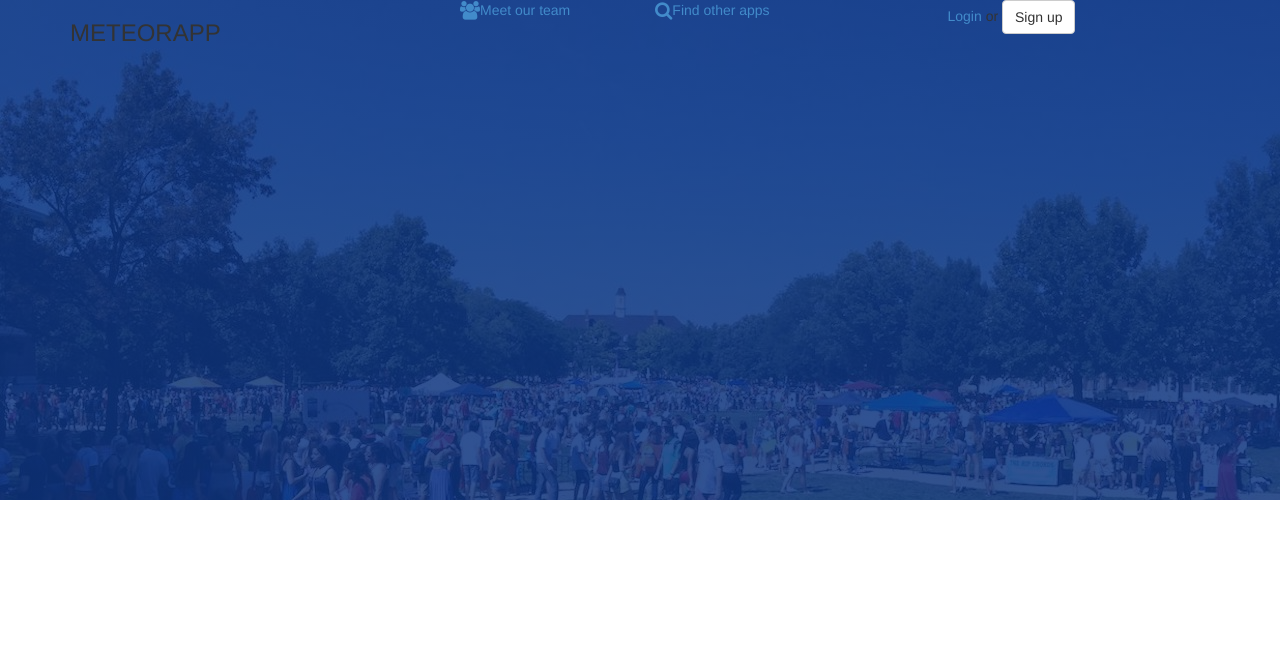
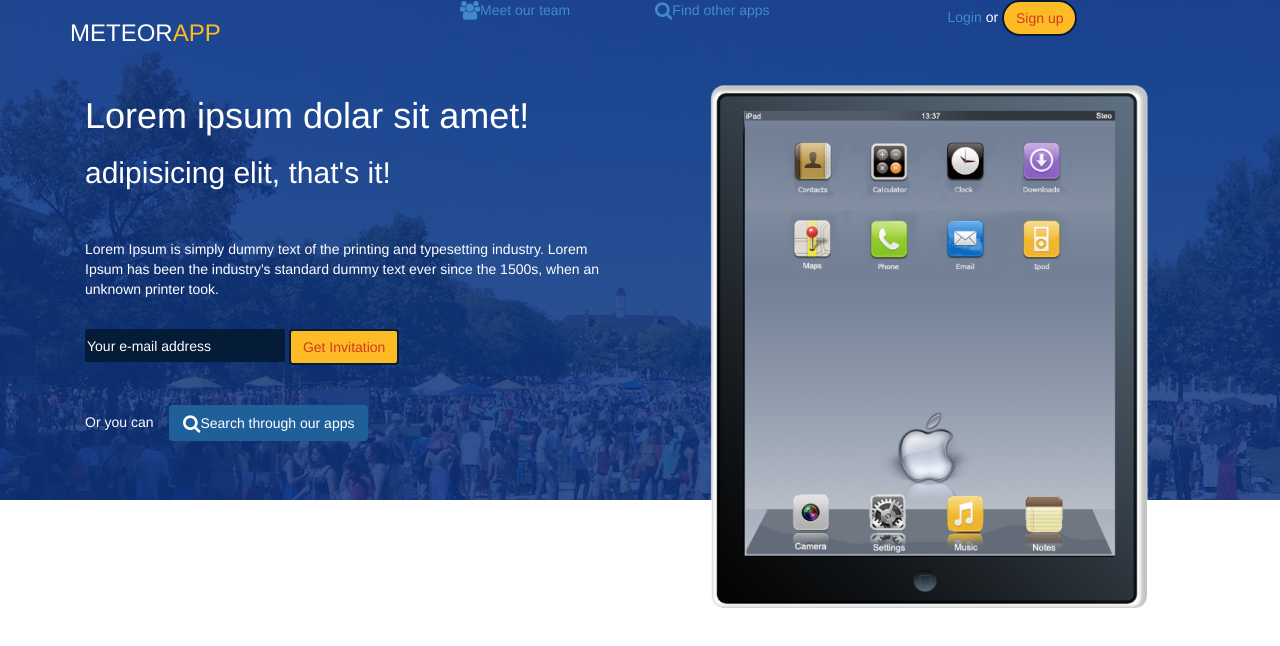
Before and after one commit to mattlbrody/psdsite_bootstrap, a plain HTML site: page index.html in a window 1280 px wide. Drawn offline with nearby package versions, Linux system fonts and the light colour scheme.

Commit message:
halfway done with top section

```diff
--- a/css/style.css
+++ b/css/style.css
@@ -2,5 +2,29 @@
 	background: linear-gradient(rgba(13, 52, 127, 0.85), rgba(13, 52, 127, 0.85)), url('../img/background.jpg');
 	background-size: 1450px 821px;
 	height:500px;
-
+	color:white;
 }
+.yellow {
+	color: #fdbc25;
+}
+.btn-yellow {
+	background-color: #fdbc25;
+	color: #d33920;
+	border: 2px solid #041c38;
+}
+.btn-blue {
+	background-color: #20609a;
+	border: 2px solid #20609a;
+	color: white;
+}
+.sign-up {
+	border-radius: 100px;
+}
+.email-input {
+	background-color: #041c38;
+	border: 0px solid black;
+	color: white;
+	border-radius: 2px;
+	width: 200px;
+	height: 33px;
+}
--- a/index.html
+++ b/index.html
@@ -47,7 +47,30 @@
           <a href="#"><i class="fa fa-search fa-lg"></i>Find other apps</a>
         </div>
         <div class="col-sm-3 col-sm-offset-1">
-          <a href="#">Login   </a>or   <button class="btn btn-default">Sign up</button>
+          <a href="#">Login   </a>or   <button class="btn btn-default btn-yellow sign-up">Sign up</button>
+        </div>
+      </div>
+      <br />
+      <div>
+        <div class="col-lg-6 col-md-6 col-sm-6">
+          <h1>Lorem ipsum dolar sit amet!</h1>
+          <h2>adipisicing elit, that's it!</h2>
+          <br />
+          <br />
+          <p>Lorem Ipsum is simply dummy text of the printing and typesetting industry. Lorem Ipsum has been the industry's standard dummy text ever since the 1500s, when an unknown printer took.</p>
+          <br />
+          <input class="email-input" type="email" value="Your e-mail address">
+          <button class="btn btn-default btn-yellow">Get Invitation</button>
+          <br />
+          <br />
+          <br />
+          <span>Or you can&nbsp;&nbsp;&nbsp;</span>
+          <button class="btn btn-default btn-blue"><i class="fa fa-search fa-lg"></i>Search through our apps</button>
+        </div>
+      </div>
+      <div>
+        <div class="col-lg-6 col-md-6 hidden-sm hidden-xs">
+          <img src="img/ipad.png" class="img-responsive" alt="ipad">
         </div>
       </div>
     </div>
```
